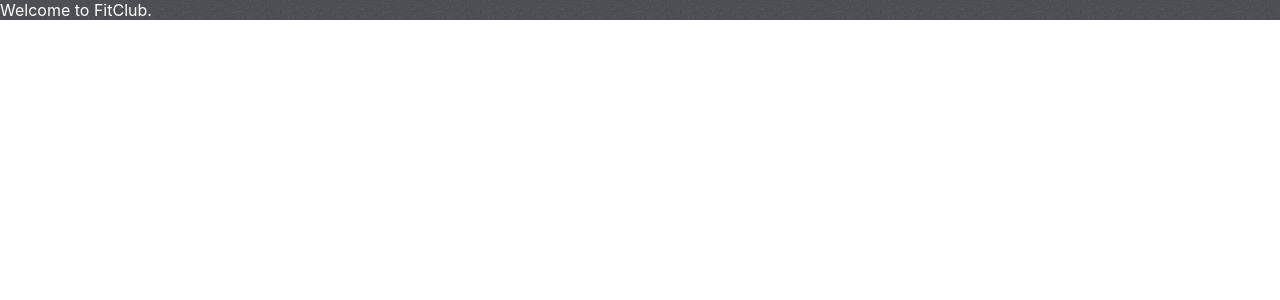
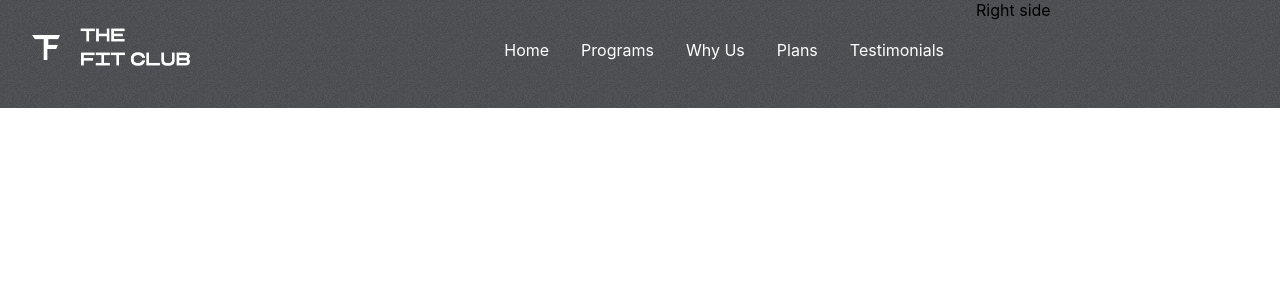
Before and after one commit to mrinnnmoy/Fitclub, a React (Create React App) app: page / in a window 1280 px wide. Shown: the top 300 px of the page. Built offline with nearby package versions, Linux system fonts and the light colour scheme; the HTML template or start-up script is replaced by a standard one.

Commit message:
build header-left

```diff
--- a/src/App.js
+++ b/src/App.js
@@ -1,8 +1,10 @@
 import './App.css';
+import Hero from './components/Hero/Hero';
+
 function App() {
   return (
     <div className="App">
-          <span style={{color: 'white'}}>Welcome to FitClub.</span>
+      <Hero />
     </div>
   );
 }
--- /dev/null
+++ b/src/components/Header/Header.css
@@ -0,0 +1,21 @@
+.header {
+    display: flex;
+    justify-content: space-between;
+}
+
+.logo {
+    width: 10rem;
+    height: 3rem;
+}
+
+.header-menu {
+    list-style: none;
+    display: flex;
+    gap: 2rem;
+    color: white;
+}
+
+.header-menu>li:hover {
+    cursor: pointer;
+    color: var(--orange);
+}
--- /dev/null
+++ b/src/components/Header/Header.jsx
@@ -0,0 +1,21 @@
+import React from 'react';
+import "./Header.css";
+import Logo from "../../assets/logo.png";
+
+const Header = () => {
+  return (
+    <div className="header">
+      <img src={Logo} alt="Logo" className="logo" />
+
+      <ul className="header-menu">
+        <li>Home</li>
+        <li>Programs</li>
+        <li>Why Us</li>
+        <li>Plans</li>
+        <li>Testimonials</li>
+      </ul>
+    </div>
+  )
+};
+
+export default Header;
--- /dev/null
+++ b/src/components/Hero/Hero.css
@@ -0,0 +1,14 @@
+.hero {
+    display: flex;
+    justify-content: space-between;
+}
+
+.left-h {
+    padding: 2rem;
+    padding-top: 1.5rem;
+    flex: 3;
+}
+
+.right-h {
+    flex: 1;
+}
--- /dev/null
+++ b/src/components/Hero/Hero.jsx
@@ -0,0 +1,16 @@
+import React from 'react';
+import "./Hero.css";
+import Header from "../Header/Header";
+
+const Hero = () => {
+  return (
+    <div className="hero">
+      <div className="left-h">
+        <Header />
+      </div>
+      <div className="right-h">Right side</div>
+    </div>
+  )
+};
+
+export default Hero;
```
